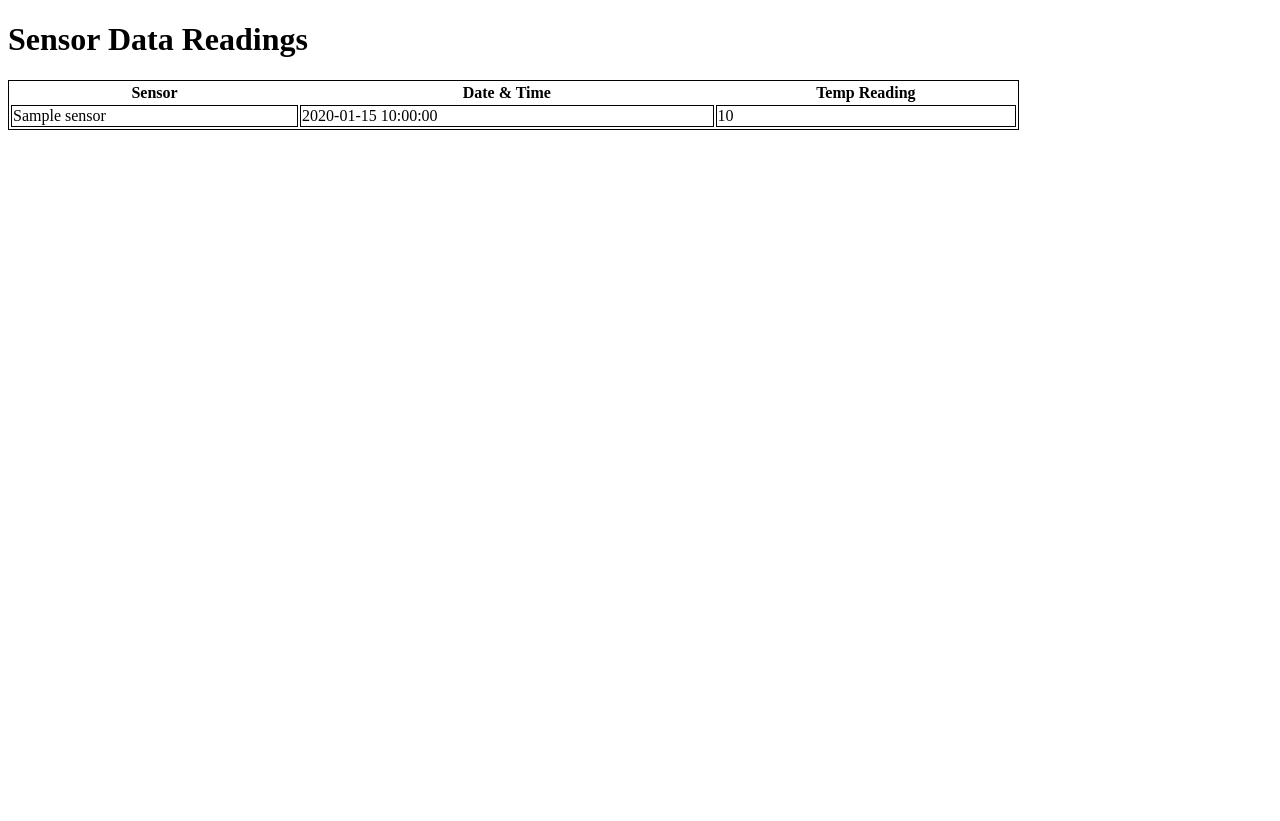
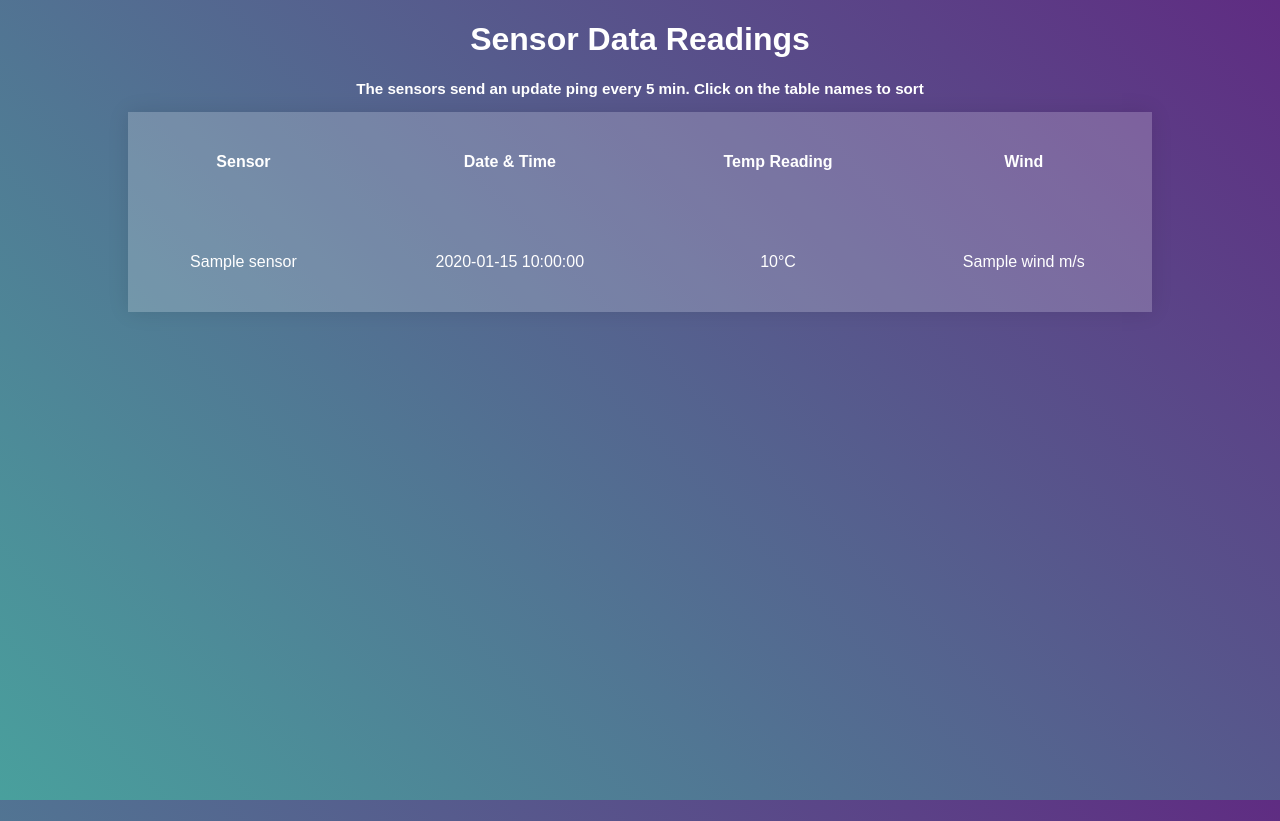
Before and after one commit to saiokokun/tempsensors, a Flask app: template flask/app/templates/index.html in a window 1280 px wide. Before the commit the page ends 130 px from the top, so only its background shows below. Run offline with Flask 2, Linux system fonts and the light colour scheme; the template is opened without the code that fills it: most values are stand-ins (such as "Sample title", 1, 10 or a date in 2020); some libraries are stand-ins or nearby versions.

Commit message:
Html commit

```diff
--- a/flask/app/__init__.py
+++ b/flask/app/__init__.py
@@ -1,4 +1,5 @@
 from flask import Flask, render_template
+from app.dynamodb_access import get_all_readings
 
 
 app = Flask(__name__)
@@ -6,4 +7,5 @@ app = Flask(__name__)
 
 @app.get('/')
 def index():
-    return render_template('index.html')
+    readings = get_all_readings()
+    return render_template('index.html', readings=readings)
--- /dev/null
+++ b/flask/app/static/css/main.css
@@ -0,0 +1,85 @@
+html,
+body {
+	height: 100%;
+}
+.topText{
+  text-align: center;
+	font-family: sans-serif;
+	font-weight: 100;
+	background-color: rgba(255, 255, 255, 0.2);
+	color: #fff;
+	background-color: rgba(255, 255, 255, 0.2);
+	color: #fff;
+}
+.middleText{
+  text-align: center;
+	font-family: sans-serif;
+	font-weight: 100;
+	background-color: rgba(255, 255, 255, 0.2);
+	color: #fff;
+	background-color: rgba(255, 255, 255, 0.2);
+	color: #fff;
+  font-size: small;
+}
+body {
+	margin: 0;
+	background: linear-gradient(45deg, #49a09d, #5f2c82);
+	font-family: sans-serif;
+	font-weight: 100;
+	background-repeat: no-repeat;
+  background-attachment: fixed;
+}
+
+.sortable {
+		width:80%;
+			margin-left:10%;
+			height:200px;
+			text-align: center;
+}
+
+table {
+	width: 800px;
+	border-collapse: collapse;
+	overflow: hidden;
+	box-shadow: 0 0 20px rgba(0, 0, 0, 0.1);
+}
+
+th,
+td {
+	padding: 15px;
+	background-color: rgba(255, 255, 255, 0.2);
+	color: #fff;
+}
+
+th {
+	text-align: center;
+}
+
+thead {
+	th {
+		background-color: #55608f;
+	}
+}
+
+tbody {
+	tr {
+		hover {
+			background-color: rgba(255, 255, 255, 0.3);
+		}
+	}
+	td {
+		position: relative;
+		&:hover {
+			&:before {
+				content: "";
+				position: absolute;
+				left: 0;
+				right: 0;
+				top: -9999px;
+				bottom: -9999px;
+				background-color: rgba(255, 255, 255, 0.2);
+				z-index: -1;
+			}
+		}
+	}
+}
--- a/flask/app/templates/index.html
+++ b/flask/app/templates/index.html
@@ -3,25 +3,27 @@
 <head>
     <meta charset="UTF-8">
     <title>Temp Readings</title>
-    <style>
-        table {
-            width: 80%;
-            border: 1px black solid;
-        }
-
-        td {
-            border: 1px black solid;
-        }
-    </style>
+    <link rel="stylesheet" type="text/css" href="{{
+        url_for('static',filename='css/main.css') }}">
+        <meta http-equiv="Refresh" content="120">
 </head>
 <body>
-    <h1>Sensor Data Readings</h1>
-    <table>
+    <element class="topText">
+        <h1>Sensor Data Readings</h1>
+    </element>
+    <element class="middleText">
+        <h3> The sensors send an update ping every 5 min. Click on the table names to sort
+        </h3>
+    </element>
+    <table class="sortable">
         <tr>
             <th>Sensor</th>
             <th>Date & Time</th>
-            <th>Temp Reading</th>
-        </tr>
+            <th>Temp Reading </th>
+            <th>Wind</th>
+
+            </tr>
+
         {% for reading in readings %}
             <tr>
                 <td>
@@ -31,11 +33,20 @@
                     {{ reading['datetime'] }}
                 </td>
                 <td>
-                    {{ reading['temp'] }}
+                    {{ reading['temp'] }}°C
+                </td>
+
+                <td>
+                    {{ reading['wind'] }} m/s
                 </td>
             </tr>
         {% endfor %}
+
     </table>
+    <script
+    src="https://www.kryogenix.org/code/browser/sorttable/sorttable.js">
+    </script>
+
 
 </body>
 </html>
```
